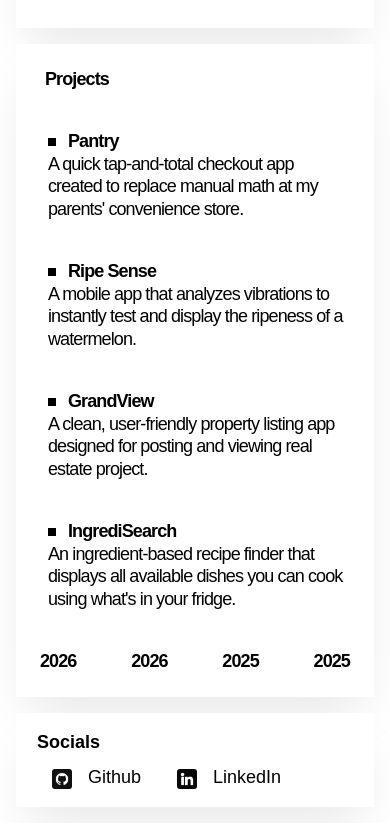
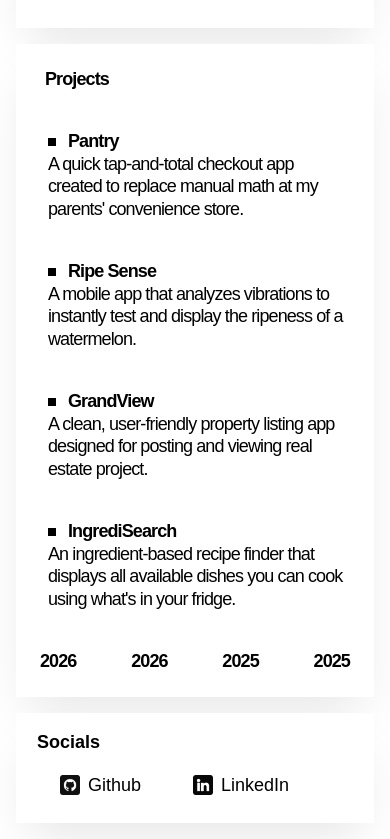
Before and after one commit to JoshuaInGit/my-portfolio-website, a React (Vite) app: page / in a window 390 px wide. Shown: the part 937-1776 px from the top of the page. Built offline with nearby package versions, Linux system fonts and the light colour scheme; a web font is replaced by a local one.

Commit message:
Fix mobile tap targets for social links

```diff
--- a/src/Socials.jsx
+++ b/src/Socials.jsx
@@ -5,11 +5,26 @@ function Socials(){
     return(
         <div className="flex flex-col h-auto w-full max-w-[870px] p-4 font-42dot text-[18px] sm:text-[20px] relative z-10 bg-white shadow-[0_25px_50px_-12px_rgba(0,0,0,0.1)]">
             <p className="font-black ml-[5px]">Socials</p>
-            <div className="flex flex-wrap gap-4 mt-2">
-                <img src={Github} className="h-[20px] w-[20px] mt-[5px] ml-[20px]" alt="Github"></img>
-                <p>Github</p>
-                <img src={Linkedin} className="h-[20px] w-[20px] mt-[5px] ml-[20px]" alt="LinkedIn"></img>
-                <p>LinkedIn</p>
+            <div className="flex flex-wrap gap-x-4 gap-y-2 mt-2">
+                <a
+                    href="https://github.com/JoshuaInGit"
+                    target="_blank"
+                    rel="noopener noreferrer"
+                    className="inline-flex items-center cursor-pointer hover:underline ml-[20px] py-2 px-2 touch-manipulation"
+                >
+                    <img src={Github} className="h-[20px] w-[20px] mr-2" alt="Github" />
+                    <span>Github</span>
+                </a>
+
+                <a
+                    href="https://www.linkedin.com/in/joshua-sinlao-3666ab355/"
+                    target="_blank"
+                    rel="noopener noreferrer"
+                    className="inline-flex items-center cursor-pointer hover:underline ml-[20px] py-2 px-2 touch-manipulation"
+                >
+                    <img src={Linkedin} className="h-[20px] w-[20px] mr-2" alt="LinkedIn" />
+                    <span>LinkedIn</span>
+                </a>
             </div>
         </div>
     );
```
